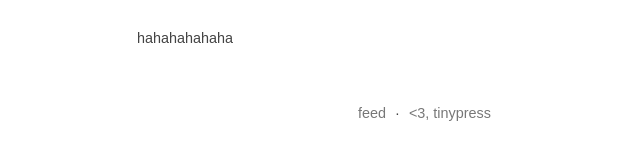
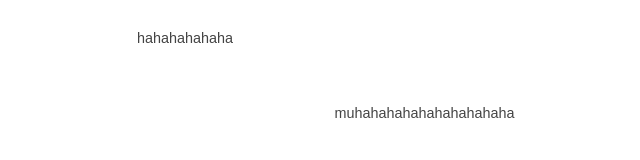
Before and after one commit to jokulol/jokulol.github.io, a Jekyll site: the page built from index.html, in a window 1280 px wide. Shown: the part 185-345 px from the top of the page, without its empty margins (223-863 px from the left). Built offline with Jekyll 4.4.1, drawn with Linux system fonts in a browser that asks for light colours; the list of posts is cut into pages by our own code.

Commit message:
Update posts.html

```diff
--- a/_layouts/posts.html
+++ b/_layouts/posts.html
@@ -18,7 +18,7 @@
                 {{ content }}
 
         <footer>
-            <a href="/feed.xml">feed</a> &middot; <a href="https://tinypress.co/">&lt;3, tinypress</a>
+         muhahahahahahahahahaha
         </footer>
     </div>
 </body>
```
